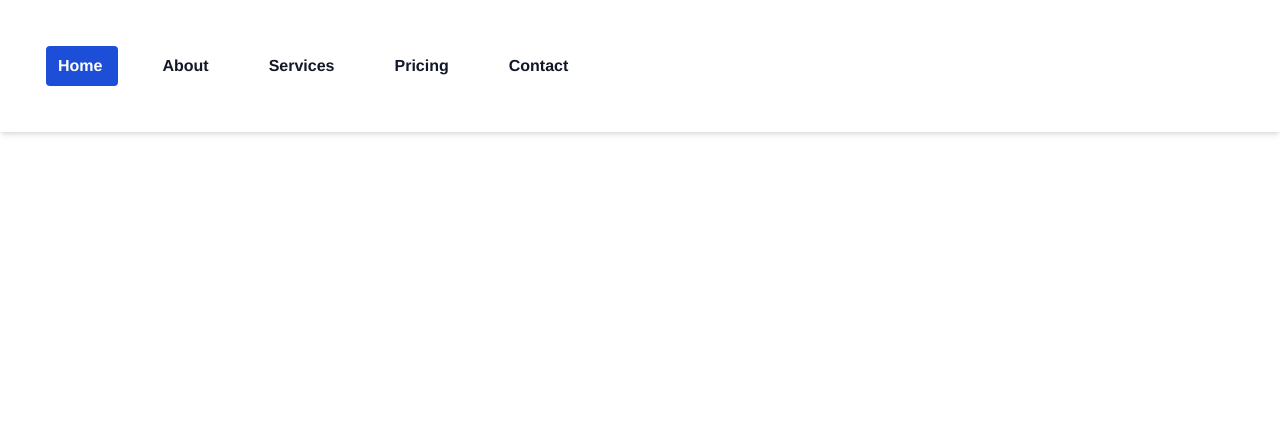
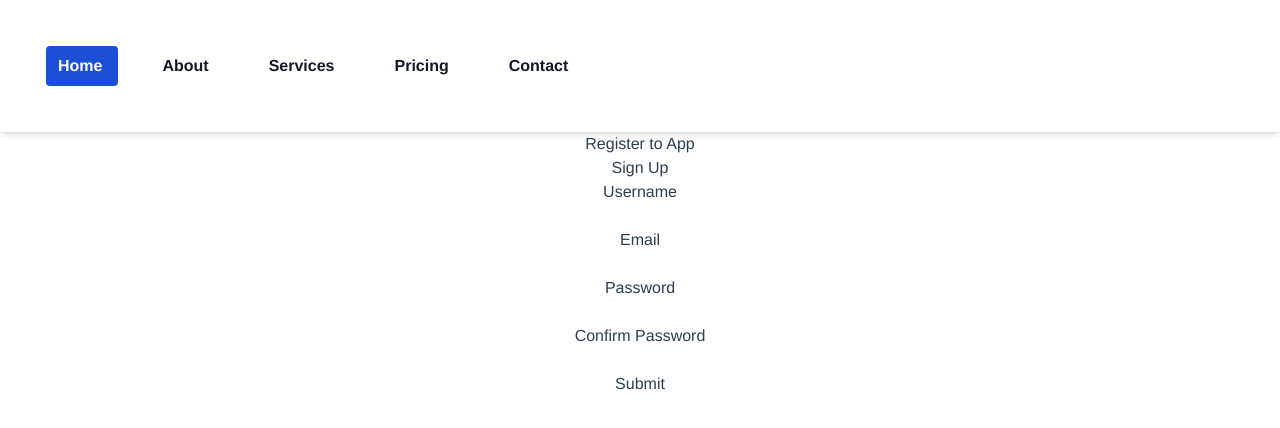
Before and after one commit to zain-ali123/bob-s-burger-api, a Vue app: page /signup in a window 1280 px wide. Shown: the top 428 px of the page. Built offline with nearby package versions, Linux system fonts and the light colour scheme.

Commit message:
register component created

```diff
--- /dev/null
+++ b/src/components/RegisterComponent.vue
@@ -0,0 +1,110 @@
+
+<template>
+    <div class="hello">
+        <h1>Sign Up</h1>
+        <fieldset>
+            <label for="username">Username<br></label>
+            <input type="text" id="username" v-model="form.username">
+            <span v-if="errors.username" class="error">{{ errors.username }}</span>
+        </fieldset>
+        <fieldset>
+            <label for="email">Email<br></label>
+            <input type="email" id="email" v-model="form.email">
+            <span v-if="errors.email" class="error">{{ errors.email }}</span>
+        </fieldset>
+        <fieldset>
+            <label for="password">Password<br></label>
+            <input type="password" id="password" v-model="form.password">
+            <span v-if="errors.password" class="error">{{ errors.password }}</span>
+        </fieldset>
+        <fieldset>
+            <label for="confirmPassword">Confirm Password<br></label>
+            <input type="password" id="confirmPassword" v-model="form.confirmPassword">
+            <span v-if="errors.confirmPassword" class="error">{{ errors.confirmPassword }}</span>
+        </fieldset>
+
+        <button type="submit" @click="submitForm">Submit{{ getForm(form) }}</button>
+    </div>
+</template>
+
+<script>
+export default {
+    name: 'RegisterComponent',
+    data() {
+        return {
+            form: {
+                email: '',
+                username: '',
+                password: '',
+                confirmPassword: '',
+            },
+            errors: {},
+        };
+    },
+    methods: {
+        getForm(obj) {
+            console.log(obj);
+        },
+        validateForm() {
+
+            this.errors = {};
+
+
+            if (!this.form.username) {
+                this.errors.username = 'Username is required.';
+            } else if (/\s/.test(this.form.username)) {
+                this.errors.username = 'Username must not contain spaces.';
+            } else if (!/[\d!@#$%^&*()_+~`.,;:'"<>{}/[\]\\]/.test(this.form.username)) {
+                this.errors.username = 'Username must include a number or special character.';
+            }
+
+
+            if (!this.form.email) {
+                this.errors.email = 'Email is required.';
+            } else if (!this.isValidEmail(this.form.email)) {
+                this.errors.email = 'Invalid email format.';
+            }
+
+
+            if (!this.form.password) {
+                this.errors.password = 'Password is required.';
+            } else if (!/[!@#$%^&*(),.?":{}|<>]/.test(this.form.password)) {
+                this.errors.password = 'Password must include a special character.';
+            } else if (!/^[A-Z]/.test(this.form.password)) {
+                this.errors.password = 'Password must start with a capital letter.';
+            } else if (this.form.password.length !== 8) {
+                this.errors.password = 'Password must be 8 digits long.';
+            }
+
+
+            if (this.form.password !== this.form.confirmPassword) {
+                this.errors.confirmPassword = 'Passwords do not match.';
+            }
+
+            return Object.keys(this.errors).length === 0;
+        },
+        isValidEmail(email) {
+
+            const emailPattern = /^[^\s@]+@[^\s@]+\.[^\s@]+$/;
+            return emailPattern.test(email);
+        },
+        submitForm() {
+            if (this.validateForm()) {
+
+                localStorage.setItem('email', this.form.email),
+                    localStorage.setItem('password', this.form.password)
+                console.log('Form is valid. Submitting...');
+            } else {
+
+                console.log('Form is invalid. Please correct the errors.');
+            }
+        },
+    },
+};
+</script>
+
+<style>
+.error {
+    color: red;
+}
+</style>
--- a/src/router/index.js
+++ b/src/router/index.js
@@ -1,6 +1,7 @@
 import { createRouter, createWebHistory } from 'vue-router'
 import SideBar from '../components/SideBar.vue'
 import LoginView from '../views/LoginView.vue'
+import RegisterView from '../views/RegisterView.vue'
 // import FilterById from '../components/FilterById.vue'
 // import FilterByName from '../components/FilterByName.vue'
 // import FilterByHair from '../components/FilterByHairColor.vue'
@@ -15,6 +16,11 @@ const routes = [
     path: '/',
 
     component: LoginView
+  },
+      {
+    path: '/signup',
+
+    component: RegisterView
   },
 
   {
--- a/src/views/LoginView.vue
+++ b/src/views/LoginView.vue
@@ -1,6 +1,9 @@
 <template>
-    <div class="grid justify-items-center"> </div>
-    <p>we comr and login</p>
+    <div class="grid justify-items-center">
+        <p>welcome???</p>
+
+    </div>
+
 </template>
 
 <script>
--- /dev/null
+++ b/src/views/RegisterView.vue
@@ -0,0 +1,16 @@
+<template>
+    <div class="Register">
+        <h1>Register to App</h1>
+        <RegisterComponent />
+    </div>
+</template>
+<script>
+import RegisterComponent from '@/components/RegisterComponent.vue'
+
+export default {
+    name: 'RegisterView',
+    components: {
+        RegisterComponent
+    }
+}
+</script>
```
